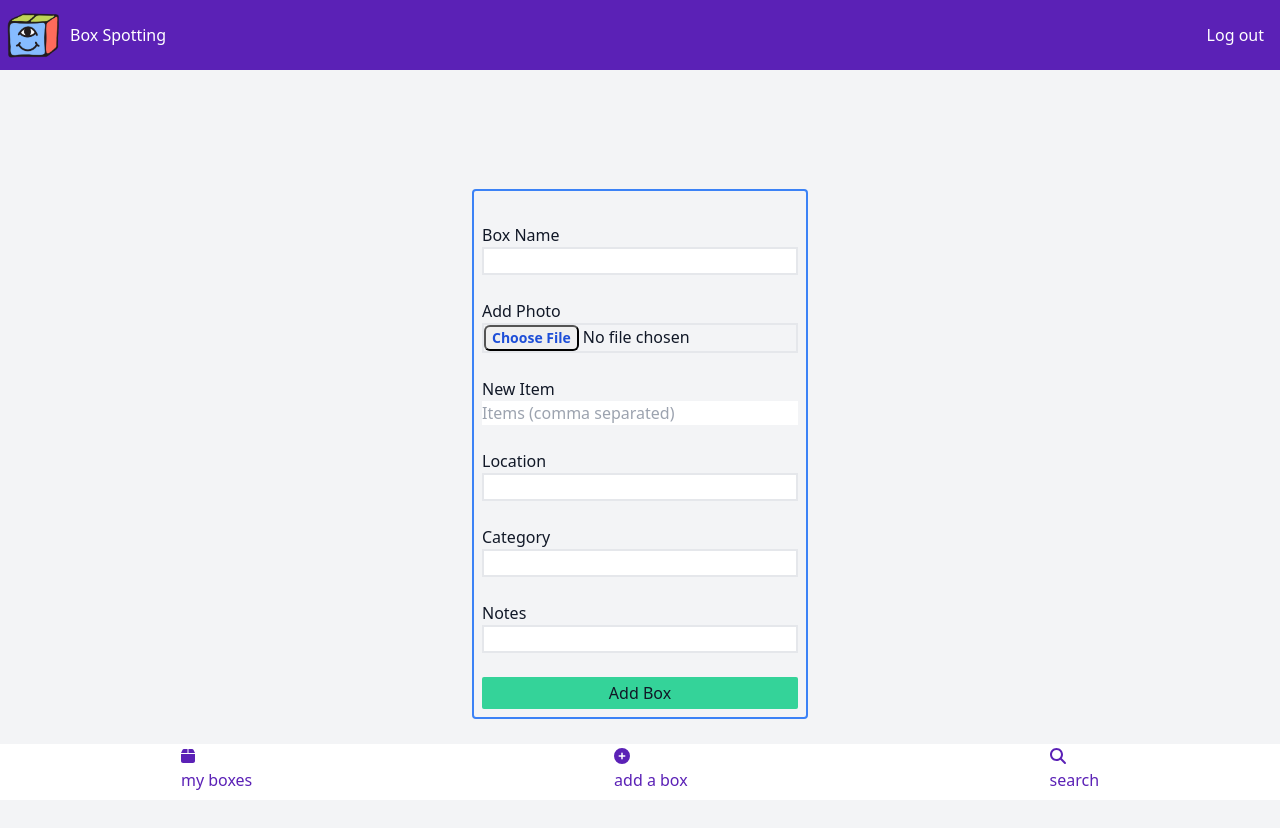
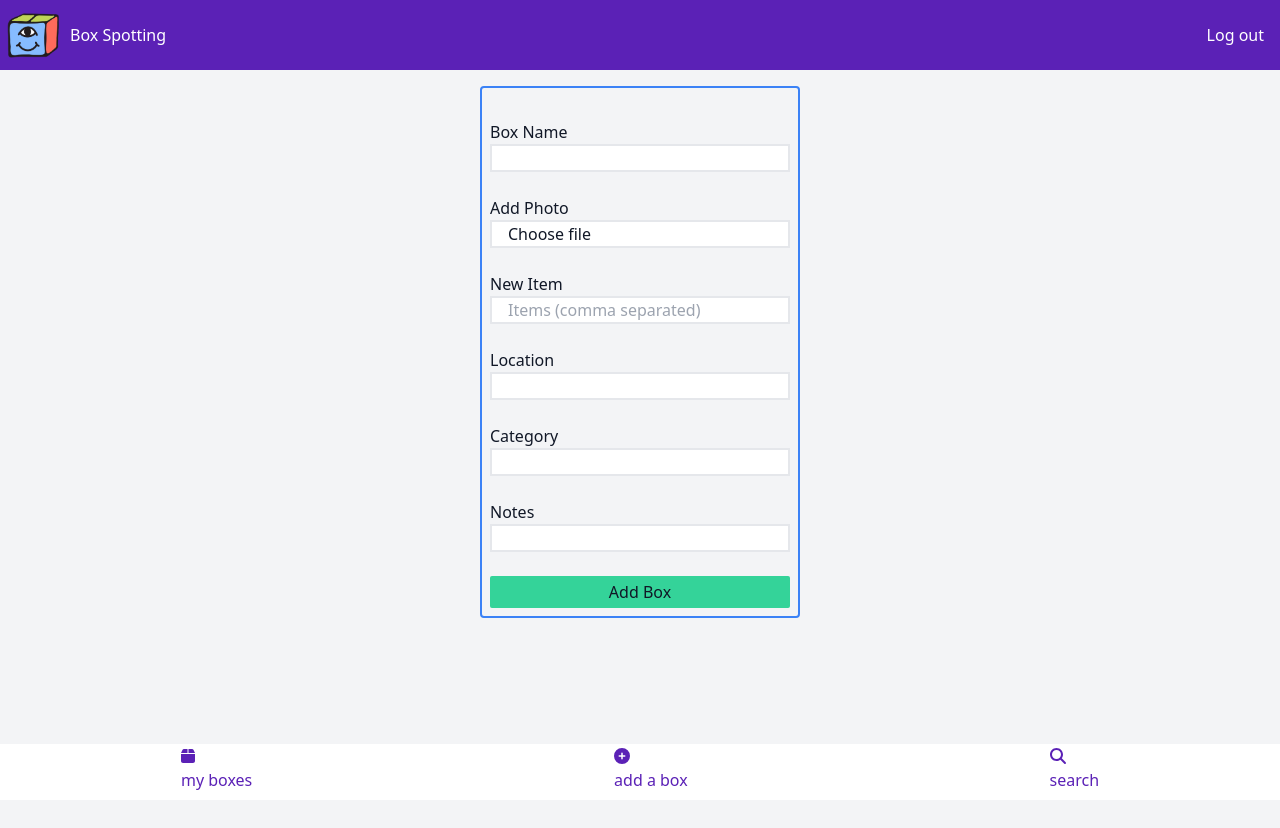
Before and after one commit to nossaschaefer/nextjs-box-spotting, a Next.js app: page /addbox in a window 1280 px wide. Shown: the top 828 px of the page. Built offline with nearby package versions, Linux system fonts and the light colour scheme; no server answers; sample sign-in values are in the browser's storage.

Commit message:
adds img edit

```diff
--- a/app/addbox/page.js
+++ b/app/addbox/page.js
@@ -13,6 +13,7 @@ export default function AddBoxForm() {
   const [boxCategory, setBoxCategory] = useState("");
   const [boxNotes, setBoxNotes] = useState("");
   const [boxImage, setBoxImage] = useState(null);
+  const [fileName, setFileName] = useState("Choose file");
 
   async function handleSubmit(e) {
     e.preventDefault();
@@ -36,12 +37,15 @@ export default function AddBoxForm() {
       setBoxCategory("");
       setBoxNotes("");
       setBoxImage(null);
+      setFileName("Choose file");
     }
   }
 
   async function handleImgUpload(e) {
     const file = e.target.files[0];
     if (!file) return;
+
+    setFileName(file.name);
 
     const formData = new FormData();
     formData.append("file", file);
@@ -71,9 +75,12 @@ export default function AddBoxForm() {
 
   return (
     <>
-      <div className="flex items-center justify-center h-[calc(100vh-4rem)]">
-        <div className="flex flex-col gap-1 border-2 border-blue-500 p-2 rounded">
-          <form onSubmit={handleSubmit} className="flex flex-col">
+      <div className="flex  justify-center h-[calc(100vh-4rem)] ">
+        <div className="flex flex-col gap-1 min-w-80">
+          <form
+            onSubmit={handleSubmit}
+            className="flex flex-col border-2 border-blue-500 p-2 rounded mt-4"
+          >
             <label htmlFor="boxname" className="text-left  mt-6">
               Box Name
             </label>
@@ -87,12 +94,15 @@ export default function AddBoxForm() {
             <label className="text-left mt-6" htmlFor="">
               Add Photo
             </label>
-            <input
-              className="border-2 border-gray-200 file:rounded-md
-         file:text-sm file:font-semibold file:text-blue-700"
-              type="file"
-              onChange={handleImgUpload}
-            />
+            <label className="cursor-pointer border-2 border-gray-200  px-4 min-w-48 bg-white overflow-hidden text-ellipsis title={filename} whitespace-nowrap">
+              {fileName}
+              <input
+                className="border-2 border-gray-200
+         file:text-sm file:font-semibold file:text-blue-700 hidden"
+                type="file"
+                onChange={handleImgUpload}
+              />
+            </label>
 
             <label htmlFor="boxitems" className="text-left mt-6">
               New Item
@@ -102,6 +112,7 @@ export default function AddBoxForm() {
               onChange={(e) => setBoxItems(e.target.value)}
               placeholder="Items (comma separated)"
               required
+              className="border-2 border-gray-200 px-4"
             />
 
             <label htmlFor="boxlocation" className="text-left mt-6">
--- a/app/api/auth/[...nextauth]/route.js
+++ b/app/api/auth/[...nextauth]/route.js
@@ -45,7 +45,7 @@ export const authOptions = {
     },
   },
 };
-console.log("NEXTAUTH_SECRET:", process.env.NEXTAUTH_SECRET);
+// console.log("NEXTAUTH_SECRET:", process.env.NEXTAUTH_SECRET);
 
 const handler = NextAuth(authOptions);
 export { handler as GET, handler as POST };
--- a/app/api/boxes/[id]/route.js
+++ b/app/api/boxes/[id]/route.js
@@ -54,7 +54,7 @@ export async function DELETE(req, { params }) {
 export async function PUT(req, { params }) {
   await dbConnect();
   try {
-    const { id } = params;
+    const { id } = await params;
     const updatedData = await req.json();
 
     const updatedBox = await Box.findByIdAndUpdate(id, updatedData, {
--- a/app/layout.js
+++ b/app/layout.js
@@ -27,7 +27,7 @@ export default function Layout({ children }) {
             </div>
             <AuthLink />
           </header>
-          <main className="p-4">{children}</main>
+          <main className="px-4">{children}</main>
           <TabBar />
         </body>
       </html>
--- a/app/myboxes/page.js
+++ b/app/myboxes/page.js
@@ -50,6 +50,7 @@ export default function MyBoxes() {
     const updatedBox = {
       ...editedBox,
       boxItems: editedBox.boxItemsInput.split(",").map((item) => item.trim()),
+      boxImage: editedBox.boxImage,
     };
 
     const res = await fetch(`/api/boxes/${editBoxId}`, {
@@ -70,6 +71,30 @@ export default function MyBoxes() {
     }));
   }
 
+  async function handleFileUpload(e) {
+    const file = e.target.files[0];
+    if (!file) return;
+
+    const formData = new FormData();
+    formData.append("file", file);
+    formData.append("upload_preset", "ml_default");
+
+    try {
+      const res = await fetch(
+        "https://api.cloudinary.com/v1_1/db4c0554x/image/upload",
+        {
+          method: "POST",
+          body: formData,
+        }
+      );
+
+      const data = await res.json();
+      setEditedBox((prev) => ({ ...prev, boxImage: data.secure_url }));
+    } catch (error) {
+      console.log("Upload failed", error);
+    }
+  }
+
   if (status === "loading") return <p>Loading...</p>;
   if (!session) {
     router.push("/login");
@@ -80,14 +105,49 @@ export default function MyBoxes() {
     <>
       <div>
         <h1 className="text-2xl ml-2">My Boxes</h1>
-        {boxes.length === 0 ? <p>No boxes yet</p> : null}
+        {boxes.length === 0 ? (
+          <p className="p-2 mt-4">No boxes yet - add a box!</p>
+        ) : null}
         {boxes.map((box) => (
           <div
             key={box._id}
             className="border p-4 border-violet-500 m-2 rounded bg-white"
           >
+            {/* Editable Image */}
             <div className="min-w-[280px] min-h-[100px] relative overflow-hidden border-2 border-red-400 mb-2 bg-white">
-              {box.boxImage && (
+              {editBoxId === box._id ? (
+                <div className="flex flex-col">
+                  {editedBox.boxImage ? (
+                    <div className="absolute w-full h-full">
+                      <Image
+                        className="object-cover"
+                        src={editedBox.boxImage}
+                        fill
+                        alt="Box Image"
+                        priority
+                      />
+                      <button
+                        onClick={() =>
+                          document.getElementById("fileInput").click()
+                        }
+                        className="absolute top-2 right-2 bg-blue-500 text-white p-1 rounded border border-red-500"
+                      >
+                        <FontAwesomeIcon icon={faPencil} />
+                      </button>
+                      <input
+                        type="file"
+                        id="fileInput"
+                        accept="image/*"
+                        onChange={handleFileUpload}
+                        className="hidden"
+                      />
+                    </div>
+                  ) : (
+                    <p>No image uploaded</p>
+                  )}
+                </div>
+              ) : (
+                box.boxImage && (
                   <Image
                     className="object-cover"
                     src={box.boxImage}
@@ -95,6 +155,7 @@ export default function MyBoxes() {
                     alt="Box Image"
                     priority
                   />
+                )
               )}
             </div>
 
@@ -107,7 +168,7 @@ export default function MyBoxes() {
                   name="boxName"
                   value={editedBox.boxName}
                   onChange={handleChange}
-                  className="border w-full p-1"
+                  className="border w-full p-1 my-1"
                 />
               </div>
             ) : (
@@ -123,7 +184,7 @@ export default function MyBoxes() {
                   name="boxItemsInput"
                   value={editedBox.boxItemsInput || ""}
                   onChange={handleChange}
-                  className="border w-full p-1"
+                  className="border w-full p-1 my-1"
                 />
               </div>
             ) : (
@@ -153,7 +214,7 @@ export default function MyBoxes() {
                   name="boxLocation"
                   value={editedBox.boxLocation}
                   onChange={handleChange}
-                  className="border w-full p-1"
+                  className="border w-full p-1 my-1"
                 />
               </div>
             ) : (
@@ -172,7 +233,7 @@ export default function MyBoxes() {
                   name="boxCategory"
                   value={editedBox.boxCategory}
                   onChange={handleChange}
-                  className="border w-full p-1"
+                  className="border w-full p-1 my-1"
                 />
               </div>
             ) : (
@@ -192,7 +253,7 @@ export default function MyBoxes() {
                   name="boxNotes"
                   value={editedBox.boxNotes}
                   onChange={handleChange}
-                  className="border w-full p-1"
+                  className="border w-full p-1 my-1"
                 />
               </div>
             ) : (
```
Lines whose indentation alone changed are shown as unchanged.
